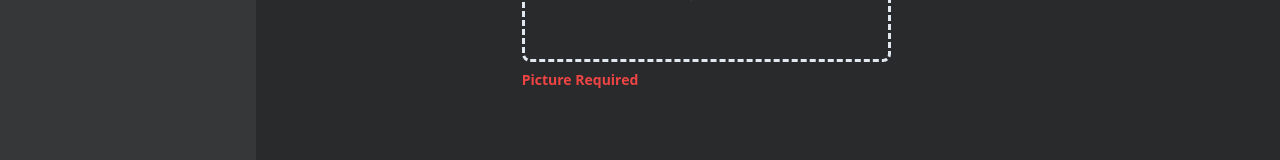
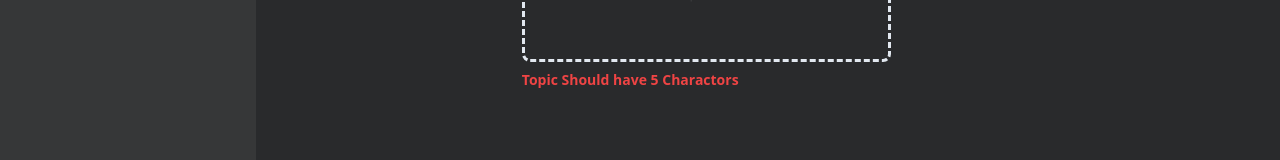
Before and after one commit to xNOVA2/FitCircle, a Next.js app: page /guideline/community/Posts in a window 1280 px wide. Shown: the part 614-774 px from the top of the page. Built offline with nearby package versions, Linux system fonts and the light colour scheme.

Commit message:
fix add community and add post

```diff
--- a/components/Post-Community/Post-Community.tsx
+++ b/components/Post-Community/Post-Community.tsx
@@ -75,9 +75,9 @@ export default function Post_Community({
       if (values.topic.length < 5) {
         errors.topic = "Topic Should have 5 Charactors ";
       }
-      if (imagePreview === null) {
-        errors.topic = "Picture Required";
-      }
+      // if (imagePreview === null) {
+      //   errors.topic = "Picture Required";
+      // }
       return errors;
     },
     validateOnMount: true,
@@ -104,6 +104,9 @@ export default function Post_Community({
         setImagePreview(reader.result as string);
       };
       reader.readAsDataURL(file);
+
+      console.log("🚀 ~ handleImageChange ~ AddPostIk.values.topic:", AddPostIk.values.topic)
+      // AddPostIk.validateForm({topic: AddPostIk.values.topic})
     } else {
       setImagePreview(null);
     }
@@ -131,7 +134,7 @@ export default function Post_Community({
           Active={5}
           isCommunitySaveButton
           onSaveFunction={AddPostIk.handleSubmit}
-          buttonDisable={AddPostIk.errors.topic ? true : false}
+          buttonDisable={AddPostIk.errors.topic || !imagePreview ? true : false}
         >
           <div className="bg-backColor h-screen">
             <div className="mx-5">
@@ -219,7 +222,7 @@ export default function Post_Community({
                 </div>
               </form>
               <p className="text-red-500  text-sm font-semibold mt-2 ">
-                {AddPostIk.errors.topic ? AddPostIk.errors.topic : null}
+                {AddPostIk.errors.topic ? AddPostIk.errors.topic :!imagePreview?"Picture Required": null}
               </p>
             </div>
           </div>
```
